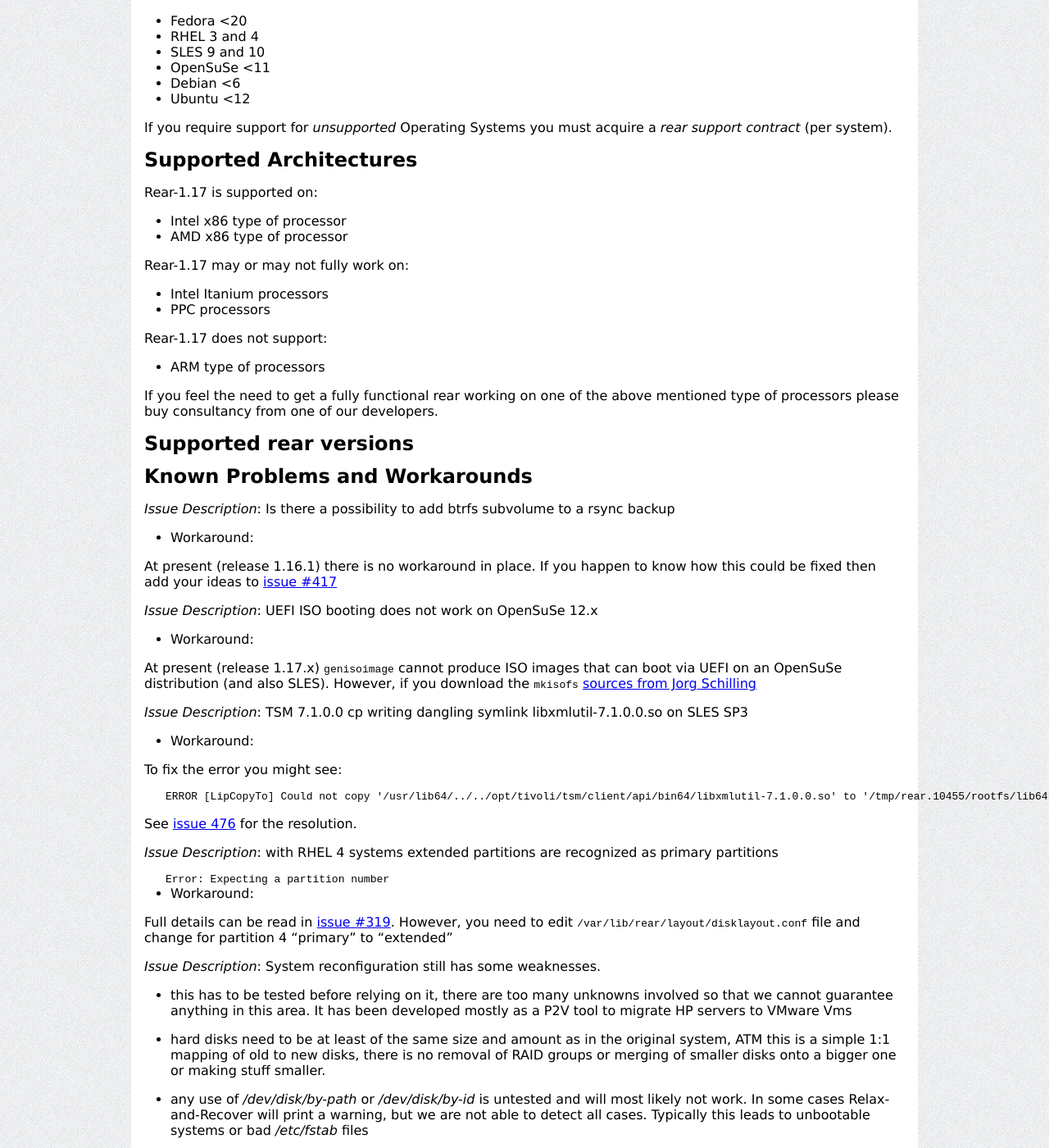
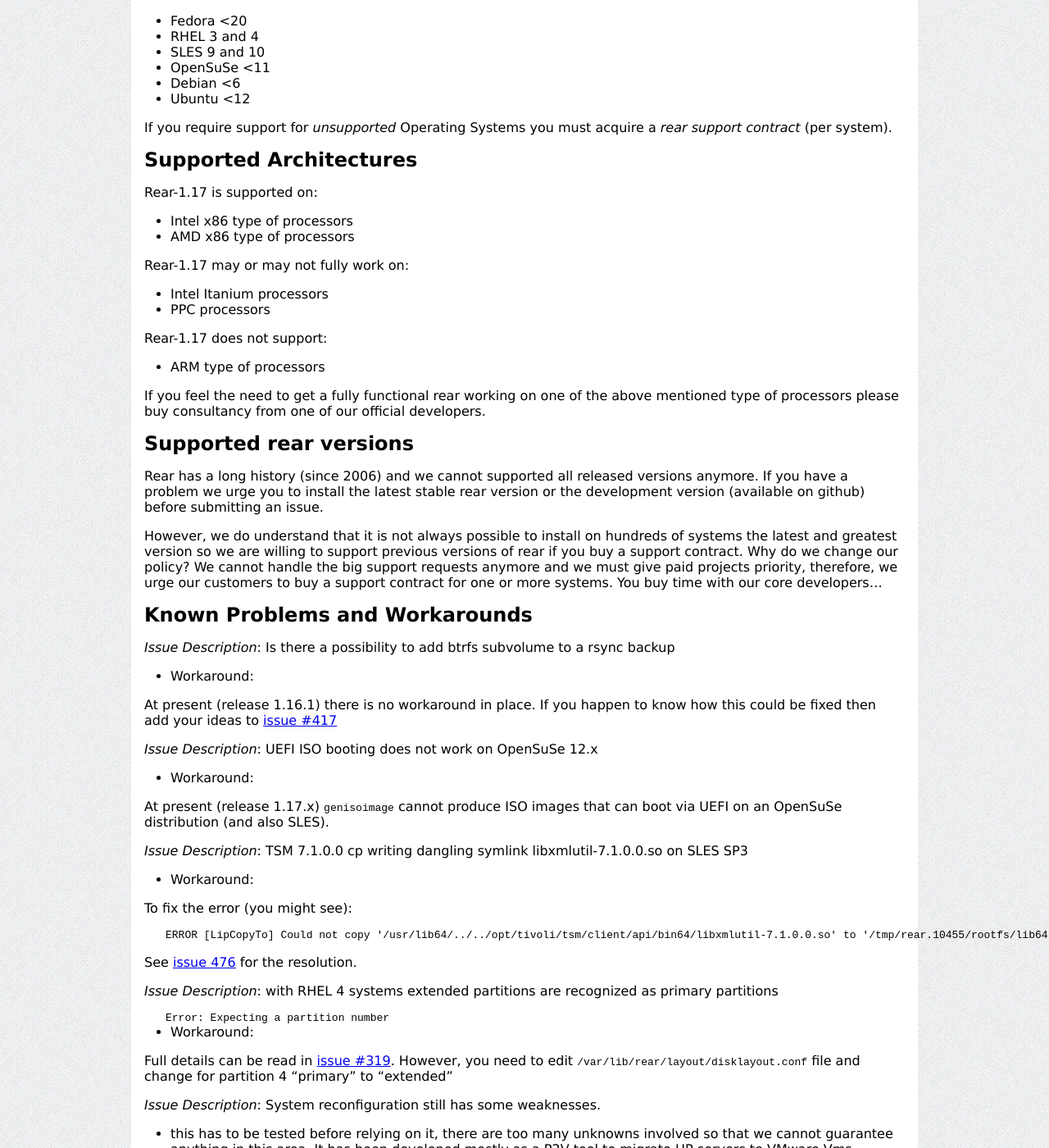
Before and after one commit to rear/rear.github.com, a Jekyll site: the page built from documentation/release-notes-1-17.md, in a window 1280 px wide and 1400 px high, scrolled down 11983 px. Shown: the whole window at 82% size. Built offline with Jekyll 4.4.1, drawn with Linux system fonts in a browser that asks for light colours; comment, search, counter and statistics services are not loaded; some of the changed text lies outside the part shown.

Commit message:
made some modifications to the release-notes-1-17

```diff
--- a/documentation/release-notes-1-17.md
+++ b/documentation/release-notes-1-17.md
@@ -669,7 +669,7 @@
 ## Support
 Relax-and-Recover (rear) is an Open Source project under GPL v2 or higher license which means
 it is free to use and modify. However, the creators of rear have spend many, many hours in
-development and support. We will only givei *free of charge* support in our free time (andi when work-home balance
+development and support. We will only give *free of charge* support in our free time (and when work/home balance
 allows it).
 
 That does not mean we let our user basis in the cold as we do deliver support as a service (not free of charge).
@@ -700,8 +700,8 @@
 ## Supported Architectures
 Rear-1.17 is supported on:
 
-* Intel x86 type of processor
-* AMD x86 type of processor
+* Intel x86 type of processors
+* AMD x86 type of processors
 
 Rear-1.17 may or may not fully work on:
 
@@ -713,10 +713,12 @@
 * ARM type of processors
 
 If you feel the need to get a fully functional rear working on one of the above mentioned type of processors please buy
-consultancy from one of our developers.
+consultancy from one of our official developers.
 
 ## Supported rear versions
+Rear has a long history (since 2006) and we cannot supported all released versions anymore. If you have a problem we urge you to install the latest stable rear version or the development version (available on github) before submitting an issue.
 
+However, we do understand that it is not always possible to install on hundreds of systems the latest and greatest version so we are willing to support previous versions of rear if you buy a support contract. Why do we change our policy? We cannot handle the big support requests anymore and we must give paid projects priority, therefore, we urge our customers to buy a support contract for one or more systems. You buy time with our core developers...
 
 
 ## Known Problems and Workarounds
@@ -731,13 +733,13 @@
 
 * Workaround:
 
-At present (release 1.17.x) `genisoimage` cannot produce ISO images that can boot via UEFI on an OpenSuSe distribution (and also SLES). However, if you download the `mkisofs` [sources from Jorg Schilling](http://cdrecord.org/)
+At present (release 1.17.x) `genisoimage` cannot produce ISO images that can boot via UEFI on an OpenSuSe distribution (and also SLES).
 
 *Issue Description*: TSM 7.1.0.0 cp writing dangling symlink libxmlutil-7.1.0.0.so on SLES SP3
 
 * Workaround:
 
-To fix the error you might see:
+To fix the error (you might see):
 
     ERROR [LipCopyTo] Could not copy '/usr/lib64/../../opt/tivoli/tsm/client/api/bin64/libxmlutil-7.1.0.0.so' to '/tmp/rear.10455/rootfs/lib64'
 
```
